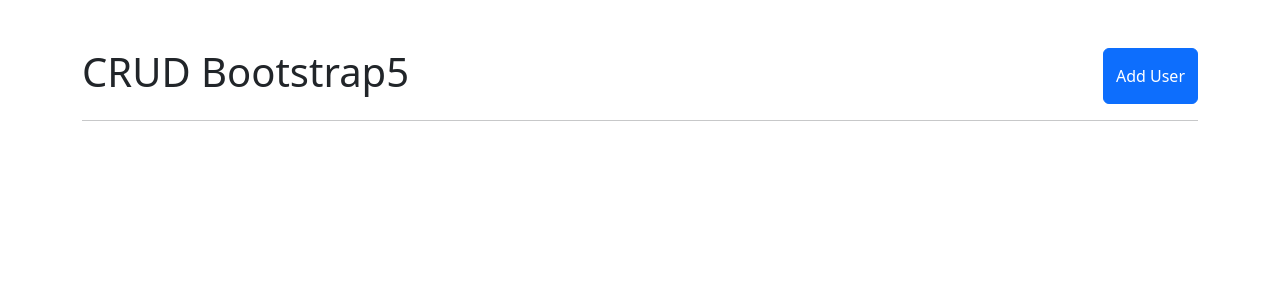
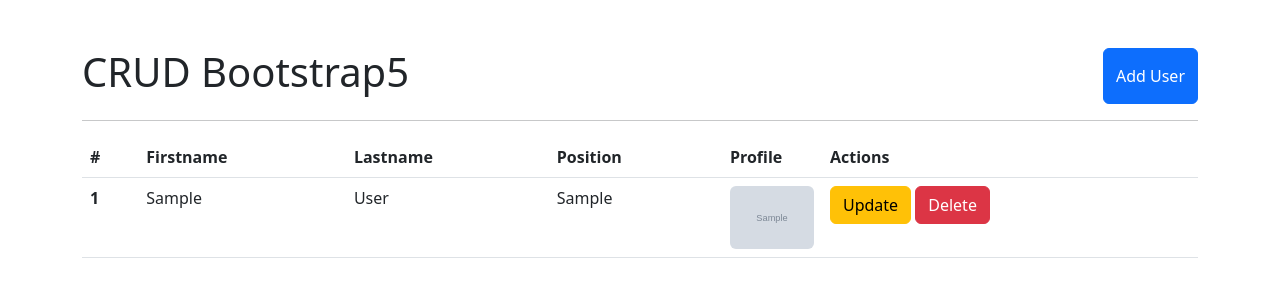
Before and after one commit to Adisak-KS/Mini-project-php-pdo-crud, a PHP site: page / in a window 1280 px wide. Shown: the top 300 px of the page. Run offline with PHP 8.4, Linux system fonts and the light colour scheme; tables that the repository leaves empty or names only in its code hold one stand-in row (values such as "Sample post"); grey boxes marked "Sample" are stand-in pictures.

Commit message:
Show Users

```diff
--- a/index.php
+++ b/index.php
@@ -19,7 +19,7 @@
         <div class="modal-dialog">
             <div class="modal-content">
                 <div class="modal-header">
-                    <h1 class="modal-title fs-5" id="userModal">Add User</h1>
+                    <h1 class="modal-title fs-5" id="exampleModalLabel">Add User</h1>
                     <button type="button" class="btn-close" data-bs-dismiss="modal" aria-label="Close"></button>
                 </div>
                 <div class="modal-body">
@@ -67,7 +67,7 @@
         <hr>
 
         <!-- แสดง Alert บันทึกสำเร็จ -->
-        <?php if(isset($_SESSION['success'])) { ?>
+        <?php if (isset($_SESSION['success'])) { ?>
             <div class="alert alert-success">
                 <?php
                 // แสดง Alert บันทึกสำเร็จ
@@ -79,7 +79,7 @@
         <?php } ?>
 
         <!-- แสดง Alert บันทึกไม่สำเร็จ -->
-        <?php if(isset($_SESSION['error'])) { ?>
+        <?php if (isset($_SESSION['error'])) { ?>
             <div class="alert alert-danger">
                 <?php
                 // แสดง Alert บันทึกไม่สำเร็จ
@@ -89,7 +89,53 @@
                 ?>
             </div>
         <?php } ?>
+
+    <!-- ========== Start Show Users ========== -->
+    <table class="table">
+        <thead>
+            <tr>
+                <th scope="col">#</th>
+                <th scope="col">Firstname</th>
+                <th scope="col">Lastname</th>
+                <th scope="col">Position</th>
+                <th scope="col">Profile</th>
+                <th scope="col">Actions</th>
+            </tr>
+        </thead>
+        <tbody>
+            <?php
+            $stmt = $conn->query("SELECT * FROM users");
+            $stmt->execute();
+            $users = $stmt->fetchAll();
+
+            // ถ้าไม่มีข้อมูล Users
+            if (!$users) {
+                echo "<tr><td colspan='6' class='text-center'>No Users Found</td></tr>";
+            } else {
+                foreach ($users as $user) {
+
+
+            ?>
+                    <tr>
+                        <th scope="row"><?php echo $user['id'] ?></th>
+                        <td><?php echo $user['firstname'] ?></td>
+                        <td><?php echo $user['lastname'] ?></td>
+                        <td><?php echo $user['position'] ?></td>
+                        <td width="100px"><img width="100%" src="uploads/<?php echo $user['profile'] ?>" class="rounded" alt=""></td>
+                        <td>
+                            <a class="btn btn-warning" href="update.php?id=<?php echo $user['id']; ?>">Update</a>
+                            <a class="btn btn-danger" href="delete.php?id=<?php echo $user['id']; ?>" onclick="return confirm('Are you sure you want to delete?');">Delete</a>
+                        </td>
+                <?php }
+            }
+                ?>
+        </tbody>
+    </table>
     </div>
+    <!-- ========== End Show Users ========== -->
+
+
+
 
     <script src="https://cdn.jsdelivr.net/npm/bootstrap@5.2.3/dist/js/bootstrap.bundle.min.js" integrity="sha384-kenU1KFdBIe4zVF0s0G1M5b4hcpxyD9F7jL+jjXkk+Q2h455rYXK/7HAuoJl+0I4" crossorigin="anonymous"></script>
 
@@ -101,7 +147,7 @@
         profileInput.onchange = evt => {
             const [file] = profileInput.files;
             // ถ้ามีการเพิ่มรูปเข้ามา
-            if(file){
+            if (file) {
                 // ให้แสดงรูปภาพ
                 previewProfile.src = URL.createObjectURL(file);
             }
```
Lines whose indentation alone changed are shown as unchanged.
